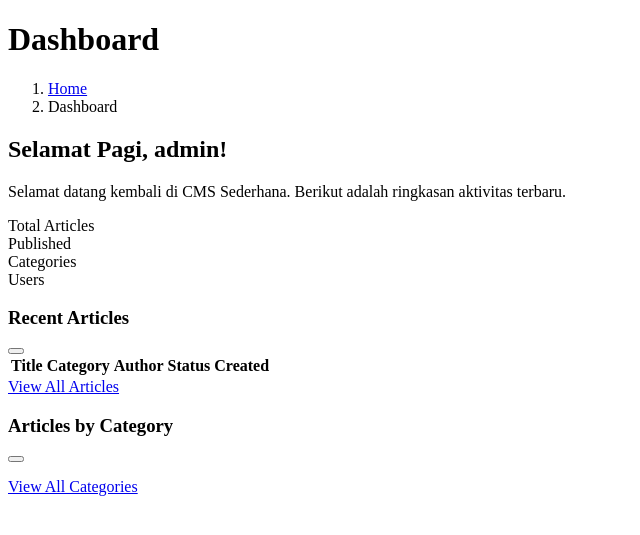
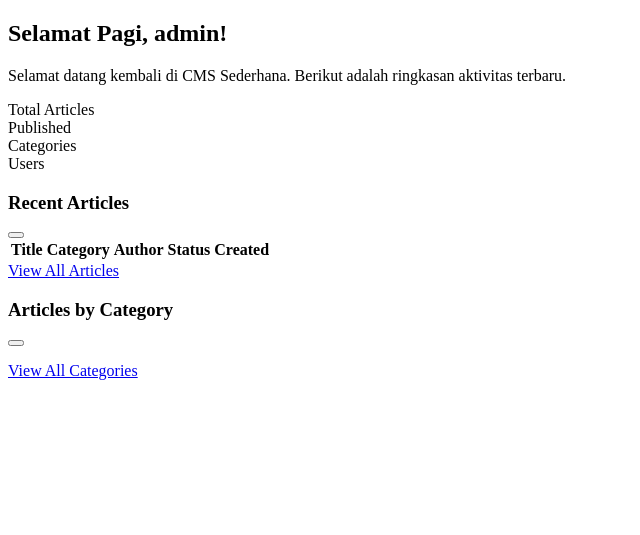
Before and after one commit to SalmaMei/cms_sederhana, a PHP site: template pages/dashboard.php in a window 1280 px wide. Shown: the part 96-631 px from the top of the page, without its empty margins (0-640 px from the left). Run offline with PHP 8.4, Linux system fonts and the light colour scheme; the template is opened without the code that fills it, so the values that code supplies are empty; a user stored in the database is signed in.

Commit message:
Commit Kedua
Mengubah judul di dashboard

```diff
--- a/pages/dashboard.php
+++ b/pages/dashboard.php
@@ -44,23 +44,6 @@
     $greeting = 'Selamat Malam';
 }
 ?>
-
-<!-- Content Header (Page header) -->
-<div class="content-header">
-    <div class="container-fluid">
-        <div class="row mb-2">
-            <div class="col-sm-6">
-                <h1 class="m-0">Dashboard</h1>
-            </div>
-            <div class="col-sm-6">
-                <ol class="breadcrumb float-sm-right">
-                    <li class="breadcrumb-item"><a href="#">Home</a></li>
-                    <li class="breadcrumb-item active">Dashboard</li>
-                </ol>
-            </div>
-        </div>
-    </div>
-</div>
 
 <!-- Main content -->
 <section class="content">
```
